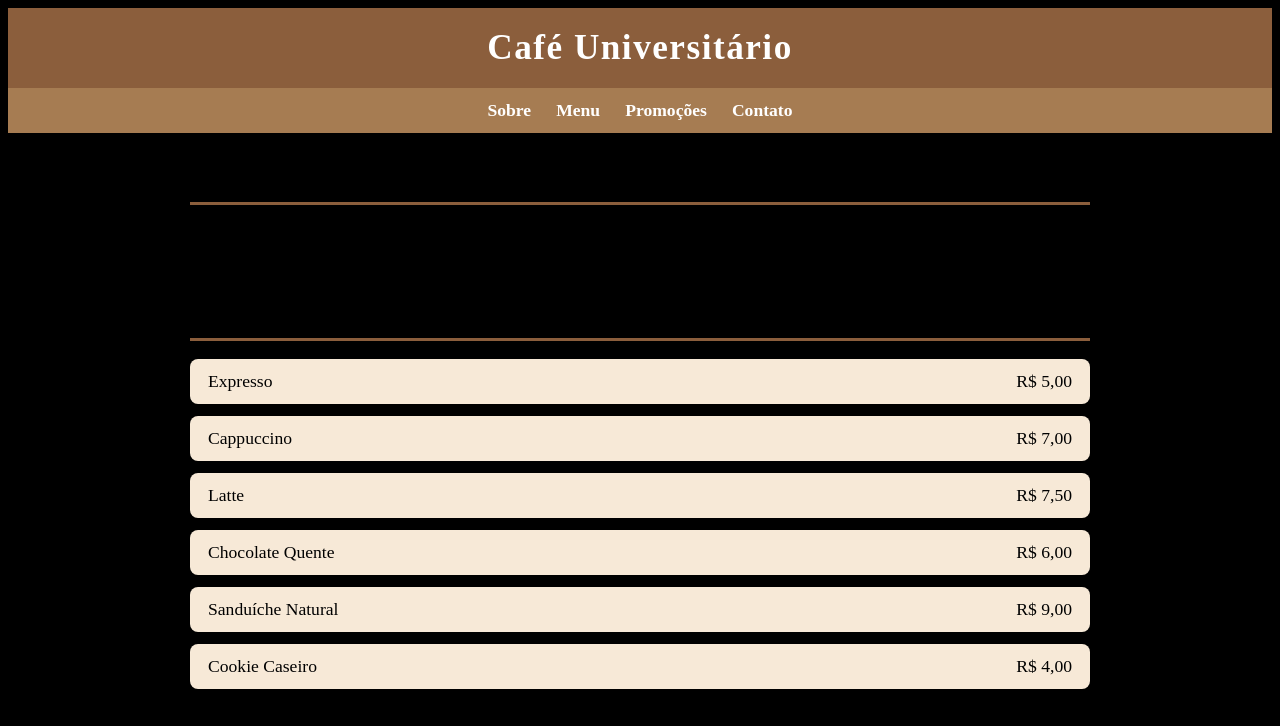
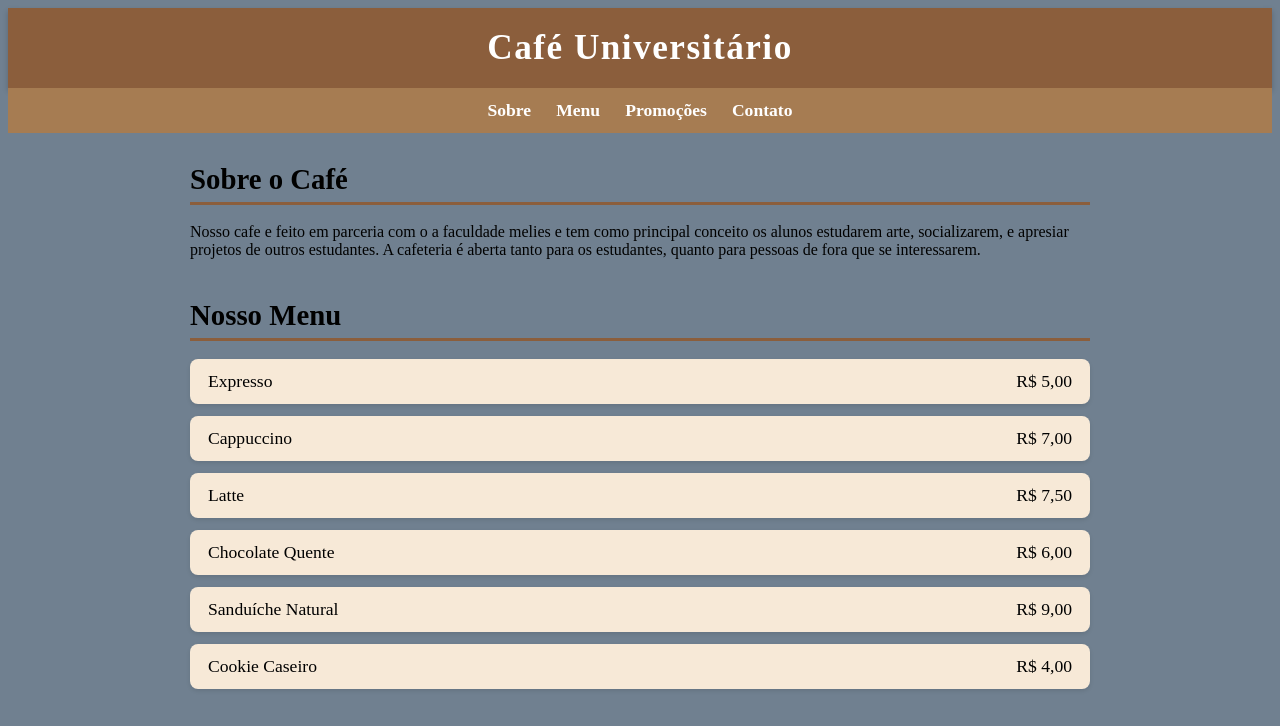
Before and after one commit to Nathan403-art/Cum, a plain HTML site: page index.html in a window 1280 px wide. Shown: the top 726 px of the page. Drawn offline with Linux system fonts and the light colour scheme.

Commit message:
Update style.css

```diff
--- a/style.css
+++ b/style.css
@@ -1,7 +1,8 @@
 body {
-  background-color: #000;
-  background-image: {
-font-family: 'Arial', sans-serif;
+  background-color: #708090;
+}
+background-image: {
+      font-family: 'Arial', sans-serif;
       background: #708090;
       color: #3a2e1f;
       margin: 0;
```
